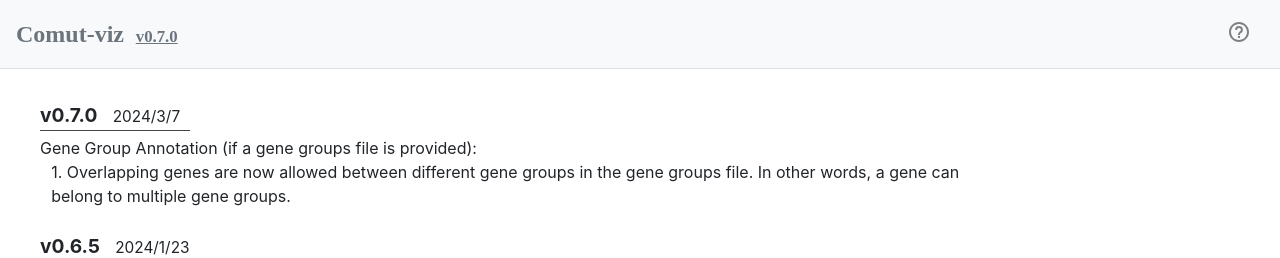
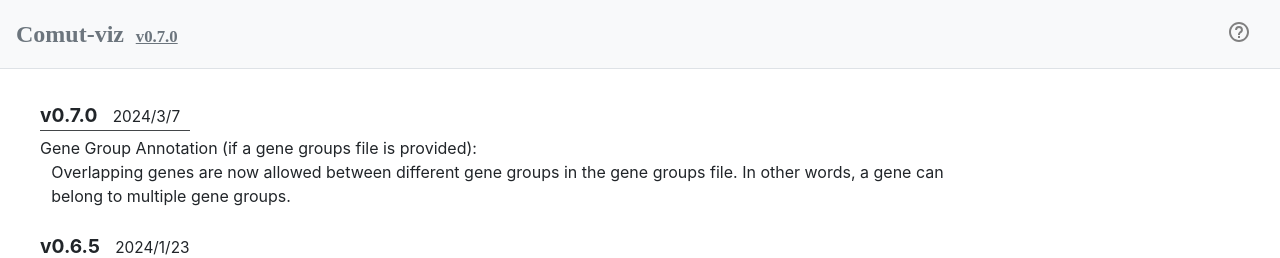
Before and after one commit to frlender/comut-viz, a React (Create React App) app: page / in a window 1280 px wide. Both pictures are taken after a click on the element "v0.7.0". Shown: the top 258 px of the page. Built offline with nearby package versions, Linux system fonts and the light colour scheme.

Commit message:
update news

```diff
--- a/package.json
+++ b/package.json
@@ -14,7 +14,7 @@
     "color-convert": "^2.0.1",
     "d3": "^7.6.1",
     "danfojs": "^1.1.1",
-    "jandas": "^1.0.6",
+    "jandas": "^1.0.9",
     "js-yaml": "^4.1.0",
     "loadash": "^1.0.0",
     "react": "^18.2.0",
--- a/src/News.js
+++ b/src/News.js
@@ -7,7 +7,7 @@
     </div>
     <div className="news-content">
       Gene Group Annotation (if a gene groups file is provided):
-      <div className='news-paragraph'>1. Overlapping genes are now allowed between different gene groups in the gene groups file. In other words, a gene can belong to multiple gene groups.</div>
+      <div className='news-paragraph'>Overlapping genes are now allowed between different gene groups in the gene groups file. In other words, a gene can belong to multiple gene groups.</div>
     </div>
   </div>
      <div className='news-block'>
```
Also changed, not shown: 1 other file (tests, documents, lock files or other folders).
